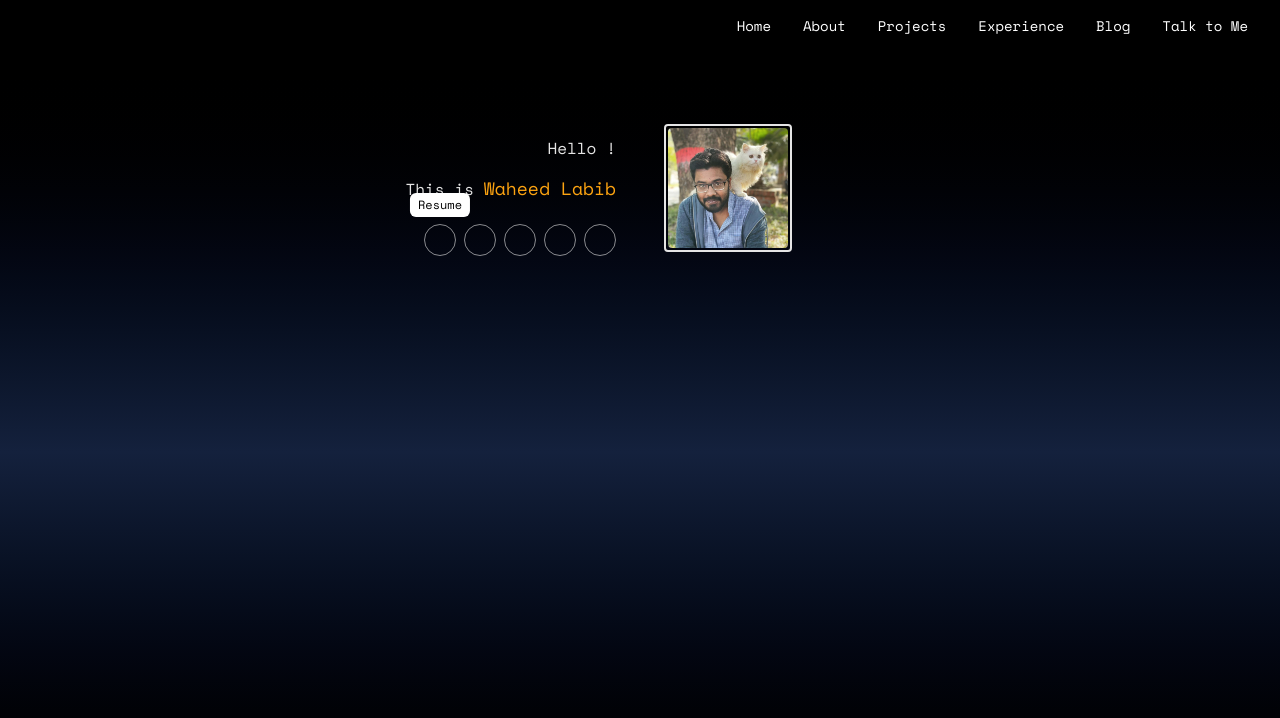
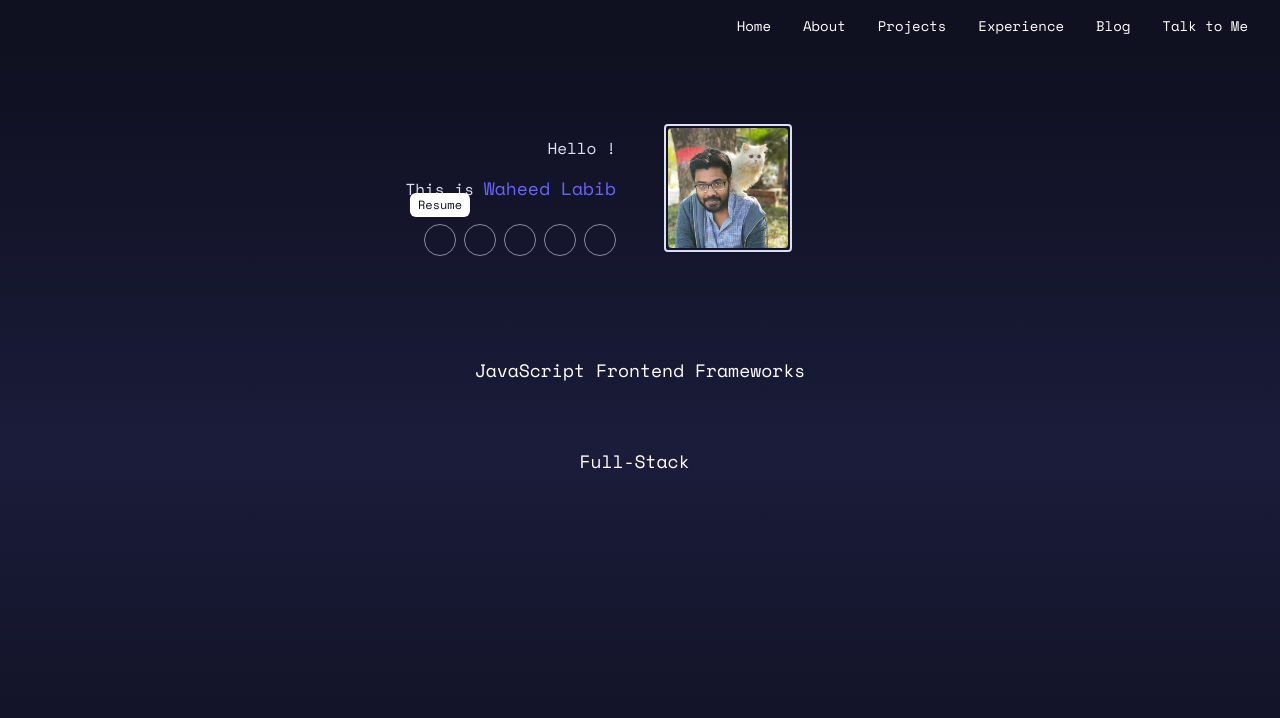
Before and after one commit to Waheed-Labib/Portfolio-with-vue.js, a Vue app: page / in a window 1280 px wide. Both pictures are taken after a click on the link "Resume". Shown: the top 718 px of the page. Built offline with nearby package versions, Linux system fonts and the light colour scheme; some icons are missing.

Commit message:
themes added in style.css

```diff
--- a/src/App.vue
+++ b/src/App.vue
@@ -3,7 +3,7 @@
 </script>
 
 <template>
-  <div class="space-mono-regular bg-(--background-high) min-h-screen">
+  <div class="midnight-neon-theme space-mono-regular bg-(--background-high) min-h-screen">
     <Navbar/>
     <router-view/>
   </div>
--- a/src/components/Avatar/Avatar.vue
+++ b/src/components/Avatar/Avatar.vue
@@ -1,5 +1,4 @@
 <script setup lang="ts">
-import type DelayedVue from '../Delayed/Delayed.vue';
 
     const props = defineProps<{ avatarImage?: string }>();
 </script>
--- a/src/components/Rating/Rating.vue
+++ b/src/components/Rating/Rating.vue
@@ -3,12 +3,17 @@
 </script>
 
 <template>
-    <div class="flex h-6 w-72 border-2 rounded border-(--text-low) overflow-hidden">
-        <div v-for="i in props.ratingLevel" :key="i" class="flex bg-(--primary) h-full w-1/5">
+    <div class="flex h-6 w-72 md:w-96 border-2 rounded border-(--text-low) overflow-hidden bg-(--secondary)">
+        <div
+            v-for="(i, idx) in props.ratingLevel"
+            :key="i"
+            class="rating-fill flex bg-(--primary) h-full w-1/5"
+            :style="{ '--delay': `${idx * 120}ms` }"
+        >
 
         </div>
 
-        <div v-for="i in (5-props.ratingLevel)" :key="i" class="flex bg-(--text-low) h-full w-1/5">
+        <div v-for="i in (5-props.ratingLevel)" :key="i" class="flex h-full w-1/5">
 
         </div>
     </div>
--- a/src/pages/Home/Hero/Hero.vue
+++ b/src/pages/Home/Hero/Hero.vue
@@ -35,49 +35,25 @@
 
         </div>
 
-      <!-- <div class="text-(--text-high) text-lg flex flex-col items-center justify-center gap-4 py-12">
-          <div v-for="specialization in specializationList" :key="specialization.topic" class="w-full px-8 md:w-1/2 lg:w-1/3">
+      <div class="text-(--text-high) text-lg flex flex-col items-center justify-center gap-4">
+          <div v-for="(specialization, idx) in specializationList" :key="specialization.topic" class="w-full p-4 md:w-1/2 border-(--text-low)/30 text-center mx-8 flex flex-col items-center justify-center gap-4">
 
-            <p class="mb-4 typewriter" :style="{ '--chars': specialization.topic.length }">{{ specialization.topic }}</p>
+            <Delayed :delay="6000 + idx * 1000">
+              <p class="mb-2 typewriter" :style="{ '--chars': specialization.topic.length }">{{ specialization.topic }}</p>
+            </Delayed>
 
-            <div>
+            <Delayed :delay="8000 + specializationList.length * 1000">
               <Rating :ratingLevel="specialization.expertiseLevel"></Rating>
-            </div>
+            </Delayed>
           </div>
       </div>
 
-      <div class="py-12 text-(--text-high) flex items-center justify-center gap-8 text-5xl">
+      <Delayed :delay="9000 + specializationList.length * 1000">
+        <div class="mt-24 pb-24 text-(--text-high) flex items-center justify-center gap-8 text-5xl">
           <span class="wing wing-left"></span>
           <p class="spring-text">Still Growing</p>
           <span class="wing wing-right"></span>
-      </div> -->
+        </div>
+      </Delayed>
   </div>
 </template>
-
-<style scoped>
-  .wing {
-    width: 100px;
-    height: 64px;
-    border-top: 4px solid currentColor;
-    opacity: 0.8;
-  }
-
-  .wing-left {
-    border-radius: 0 100% 0 100%;
-    transform-origin: right center;
-    animation: flap 5s ease-in-out infinite;
-  }
-
-  .wing-right {
-    border-radius: 100% 0 100% 0;
-    transform-origin: left center;
-    transform: scaleX(-1);
-    animation: flap 5s ease-in-out infinite;
-  }
-
-  @keyframes flap {
-    0% { transform: rotate(0deg); }
-    50% { transform: rotate(18deg); }
-    100% { transform: rotate(0deg); }
-  }
-</style>
--- a/src/style.css
+++ b/src/style.css
@@ -1,14 +1,35 @@
 @import "tailwindcss";
 
-:root {
+.honeymoon-suite-theme {
 
-    --primary: #fca311;
-    --background-high: #000;
-    --background-low: #14213d;
+    --primary: #e76f51;
+    --secondary: #ceac90;
+    --background-high: #2a1f2d;
+    --background-low: #3d2c41;
     --text-high: #fff;
-    --text-low: #e5e5e5;
+    --text-low: #f1dca7;
 
 }
+
+.forest-mist-theme {
+    --primary: #4caf8f;
+    --secondary: #c7e0da;
+    --background-high: #1f2a26;
+    --background-low: #2e3d38;
+    --text-high: #eaf7f3;
+    --text-low: #b7d6cc;
+}
+
+.midnight-neon-theme {
+    --primary: #6c63ff;
+    --secondary: #e2bcd4;
+    --background-high: #0f1020;
+    --background-low: #1a1c3a;
+    --text-high: #ffffff;
+    --text-low: #dddef7;
+}
+
+
 
 .typewriter {
     display: inline-block;
@@ -59,6 +80,33 @@
     transform: translateX(-24px);
 
     animation: slideInLeft var(--anim-duration, 280ms) ease-out var(--anim-delay, 0ms) forwards;
+}
+
+.rating-fill {
+    transform: scaleX(0);
+    transform-origin: left;
+    animation: fill-bar 300ms ease-out forwards;
+    animation-delay: var(--delay);
+}
+
+.wing {
+    width: 100px;
+    height: 64px;
+    border-top: 4px solid currentColor;
+    opacity: 0.8;
+}
+
+.wing-left {
+    border-radius: 0 100% 0 100%;
+    transform-origin: right center;
+    animation: flap 5s ease-in-out infinite;
+}
+
+.wing-right {
+    border-radius: 100% 0 100% 0;
+    transform-origin: left center;
+    transform: scaleX(-1);
+    animation: flap 5s ease-in-out infinite;
 }
 
 /* Keyframes */
@@ -113,14 +161,10 @@
 
 @keyframes coinFlip {
     0% {
-        transform: rotateY(0deg);
-    }
-
-    25% {
         transform: rotateY(60deg);
     }
 
-    50% {
+    30% {
         transform: rotateY(0deg);
     }
 
@@ -138,3 +182,23 @@
         transform: translateX(0);
     }
 }
+
+@keyframes fill-bar {
+    to {
+        transform: scaleX(1);
+    }
+}
+
+@keyframes flap {
+    0% {
+        transform: rotate(0deg);
+    }
+
+    50% {
+        transform: rotate(18deg);
+    }
+
+    100% {
+        transform: rotate(0deg);
+    }
+}
```
